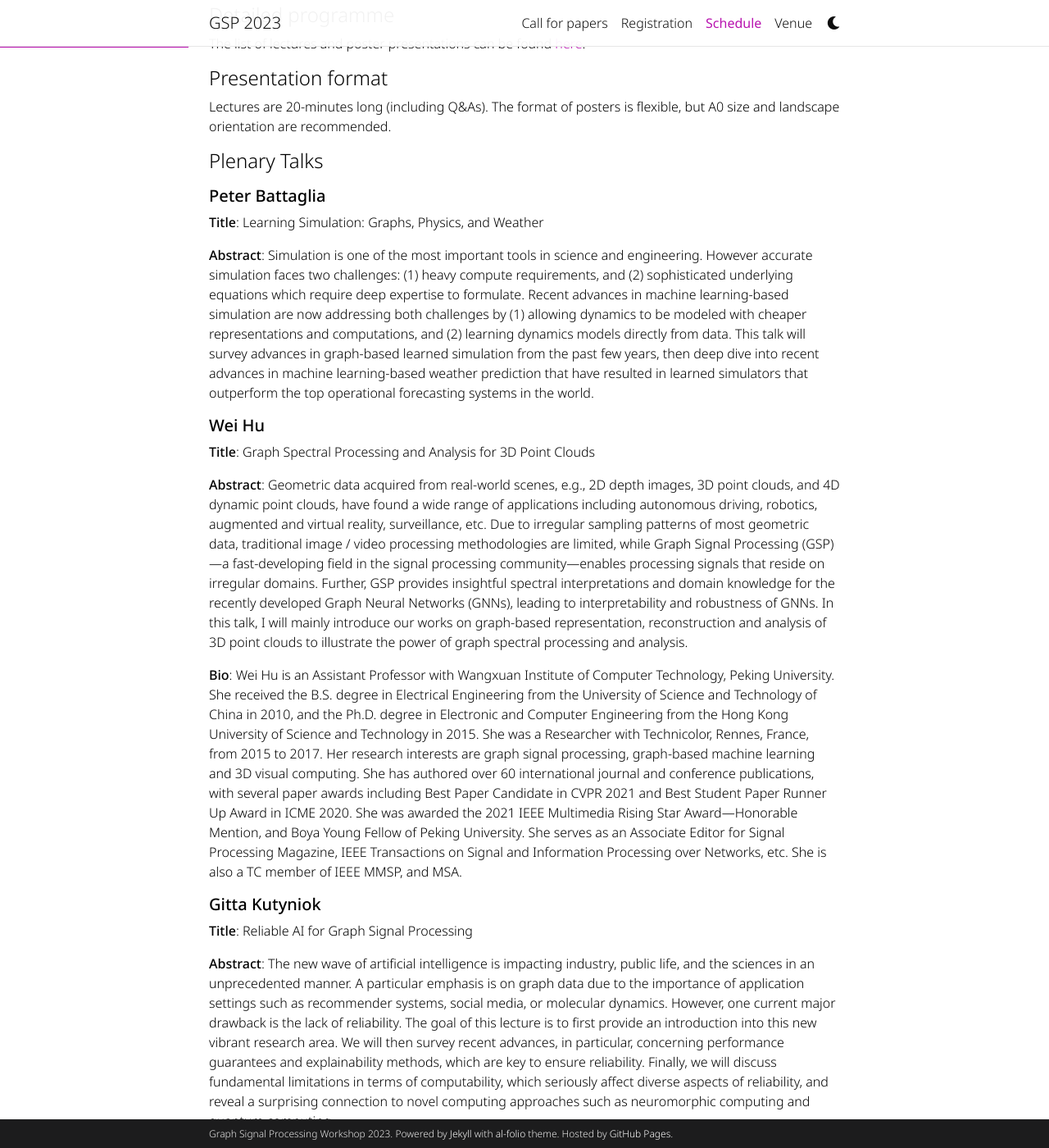
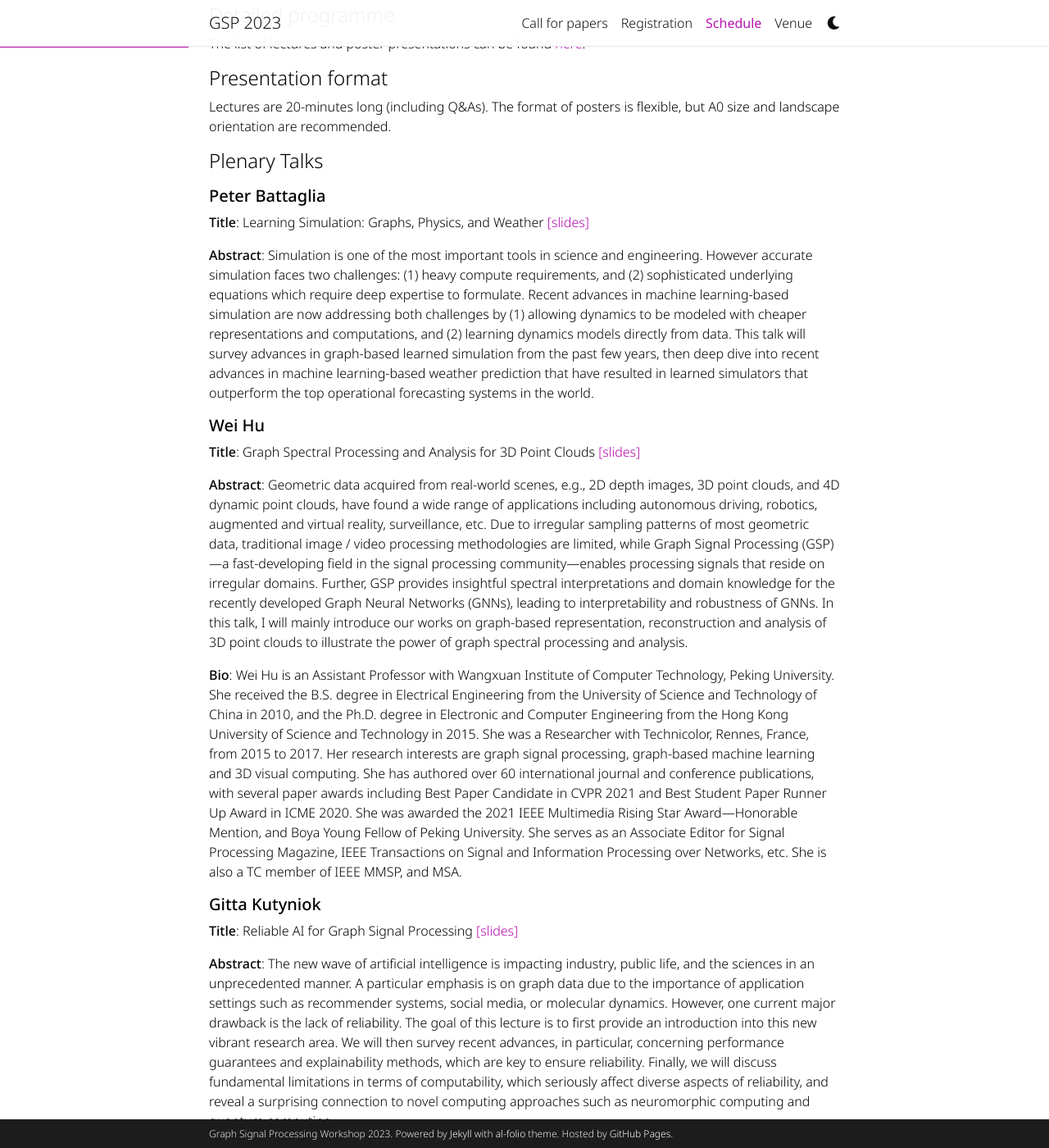
Before and after one commit to shreyasvinaya/gspworkshop2025.github.io, a Jekyll site: the page built from _pages/schedule.md, in a window 1280 px wide and 1400 px high, scrolled down 474 px. Shown: the whole window at 82% size. Built offline with Jekyll 4.4.1, drawn with Linux system fonts in a browser that asks for light colours; full-size pictures stand in for the smaller copies a plugin makes; comment, search, counter and statistics services are not loaded; a style sheet for code colours, icons or effects is not loaded; some of the changed text lies outside the part shown.

Commit message:
Update schedule.md

```diff
--- a/_pages/schedule.md
+++ b/_pages/schedule.md
@@ -25,7 +25,7 @@ Lectures are 20-minutes long (including Q&As). The format of posters is flexible
 
 ##### **Peter Battaglia**
 
-**Title**: Learning Simulation: Graphs, Physics, and Weather
+**Title**: Learning Simulation: Graphs, Physics, and Weather [[slides]](https://gspworkshop.org/assets/pdf/xxx.pdf)
 
 **Abstract**: Simulation is one of the most important tools in science and engineering. However accurate simulation faces two challenges: (1) heavy compute requirements, and (2) sophisticated underlying equations which require deep expertise to formulate. Recent advances in machine learning-based simulation are now addressing both challenges by (1) allowing dynamics to be modeled with cheaper representations and computations, and (2) learning dynamics models directly from data. This talk will survey advances in graph-based learned simulation from the past few years, then deep dive into recent advances in machine learning-based weather prediction that have resulted in learned simulators that outperform the top operational forecasting systems in the world.
 
@@ -33,7 +33,7 @@ Lectures are 20-minutes long (including Q&As). The format of posters is flexible
 
 ##### **Wei Hu**
 
-**Title**: Graph Spectral Processing and Analysis for 3D Point Clouds
+**Title**: Graph Spectral Processing and Analysis for 3D Point Clouds [[slides]](https://gspworkshop.org/assets/pdf/Wei%20Hu_GSPW2023.pdf)
 
 **Abstract**: Geometric data acquired from real-world scenes, e.g., 2D depth images, 3D point clouds, and 4D dynamic point clouds, have found a wide range of applications including autonomous driving, robotics, augmented and virtual reality, surveillance, etc. Due to irregular sampling patterns of most geometric data, traditional image / video processing methodologies are limited, while Graph Signal Processing (GSP)—a fast-developing field in the signal processing community—enables processing signals that reside on irregular domains. Further, GSP provides insightful spectral interpretations and domain knowledge for the recently developed Graph Neural Networks (GNNs), leading to interpretability and robustness of GNNs. In this talk, I will mainly introduce our works on graph-based representation, reconstruction and analysis of 3D point clouds to illustrate the power of graph spectral processing and analysis.
 
@@ -43,7 +43,7 @@ Lectures are 20-minutes long (including Q&As). The format of posters is flexible
 
 ##### **Gitta Kutyniok**
 
-**Title**: Reliable AI for Graph Signal Processing
+**Title**: Reliable AI for Graph Signal Processing [[slides]](https://gspworkshop.org/assets/pdf/xxx.pdf)
 
 **Abstract**: The new wave of artificial intelligence is impacting industry, public life, and the sciences in an unprecedented manner. A particular emphasis is on graph data due to the importance of application settings such as recommender systems, social media, or molecular dynamics. However, one current major drawback is the lack of reliability. The goal of this lecture is to first provide an introduction into this new vibrant research area. We will then survey recent advances, in particular, concerning performance guarantees and explainability methods, which are key to ensure reliability. Finally, we will discuss fundamental limitations in terms of computability, which seriously affect diverse aspects of reliability, and reveal a surprising connection to novel computing approaches such as neuromorphic computing and quantum computing.
 
@@ -55,7 +55,7 @@ Gitta Kutyniok’s research work covers, in particular, the areas of applied and
 
 ##### **Pietro Liò**
 
-**Title**: AI and Medicine: Graph and Hypergraph Representation Learning
+**Title**: AI and Medicine: Graph and Hypergraph Representation Learning [[slides]](https://gspworkshop.org/assets/pdf/gsp.pdf)
 
 **Abstract**: In this talk I will focus on how to build a digital patient twin using graph representation and considering physiological (cardiovascular), clinical (inflammation) and molecular variables (multi omics and genetics). I will consider different pathologies such as inflammating and immuno senescence through the use of neural graph ODEs. I will discuss how this approach could also keep the clinicians in the loop to avoid excessive automatisation using logic and explainer frameworks.
 
@@ -66,7 +66,7 @@ and a member of the Artificial Intelligence Group. He is also a member of the Ca
 
 ##### **Markus Püschel**
 
-**Title**: Fourier Analysis with Direction
+**Title**: Fourier Analysis with Direction [[slides]](https://gspworkshop.org/assets/pdf/xxx.pdf)
 
 **Abstract**: Mainstream graph signal processing (GSP) provides no general solution in the case of directed edges in the signal domain, which is unsatisfactory (and somewhat surprising) given that classical discrete time is directed. In this talk I first present a possible solution for arbitrary directed graphs by generalizing the concept of cyclic boundary condition associated with the DFT. Then I present a novel approach to Fourier analysis and signal processing, fundamentally different from GSP, that targets signals whose domain is partially ordered. Important examples include power sets, meet/join lattices, and directed acyclic graphs. I present the theory and some prototypical applications in signal processing and machine learning.
 
@@ -76,7 +76,7 @@ and a member of the Artificial Intelligence Group. He is also a member of the Ca
 
 ##### **Hoi-To Wai**
 
-**Title**: Low Pass Graph Signal Processing - Data Modeling, Inference, and Beyond
+**Title**: Low Pass Graph Signal Processing - Data Modeling, Inference, and Beyond [[slides]](https://gspworkshop.org/assets/pdf/xxx.pdf)
 
 **Abstract**: As a key building block in graph signal processing (GSP), graph filters has been used for giving an SP interpretation for network dynamics and the resultant graph data. SP methods such as frequency analysis, system identification, etc., have been applied with analogous interpretation to graph data, allowing us to interpret graph data as low/mid/high pass graph signals. This talk concentrates on GSP with low pass graph signals whose underlying graph filter attenuates contents in the high graph frequencies while retaining those in the low graph frequencies. Notice that this effectively implies the common notion of “smooth graph signals”. We first show the prevalence of low pass graph signals in data models such as for social networks, financial markets. We then demonstrate how properties of low pass graph signals can be leveraged for various forms of graph inference tasks from data. We will discuss recent results such as graph topology learning, inference of graph topology features such as community, centrality, detection of low pass graph signals, etc. The effects of low pass filtering in graph machine learning will also be discussed.
 
```
